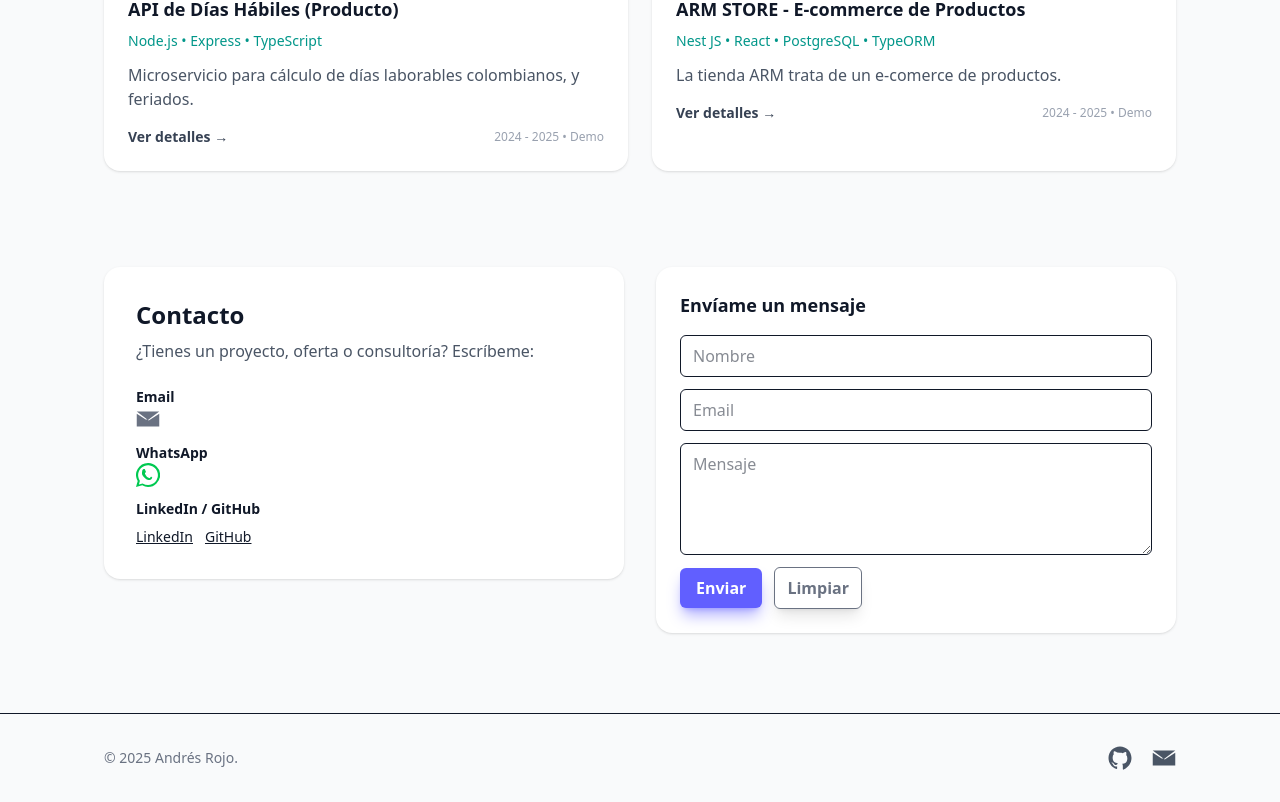
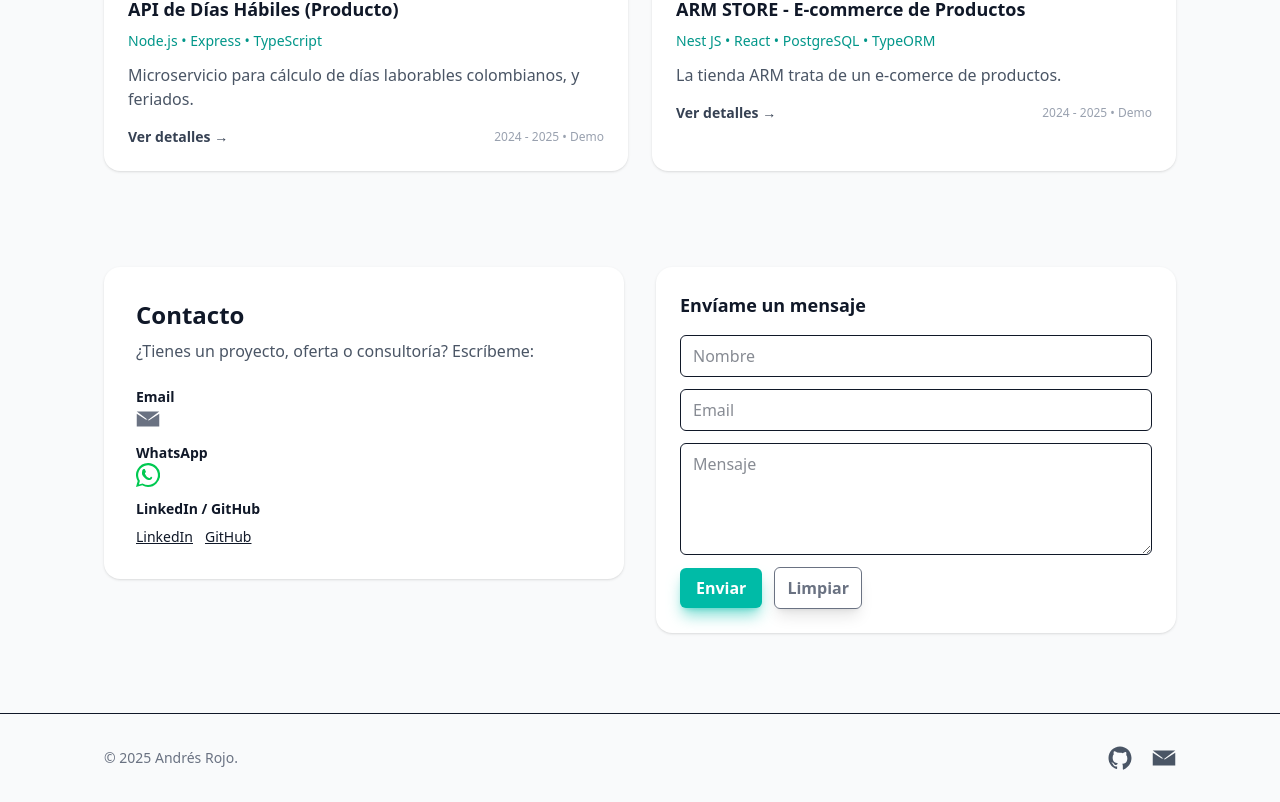
Before and after one commit to AndresRojo12/Portafolio, a React (Vite) app in the folder profesional_portafolio/: page / in a window 1280 px wide. Shown: the part 1809-2611 px from the top of the page. Built offline with nearby package versions, Linux system fonts and the light colour scheme; no server answers.

Commit message:
se actualiza estilo de colores

```diff
--- a/profesional_portafolio/src/App.tsx
+++ b/profesional_portafolio/src/App.tsx
@@ -530,7 +530,7 @@ export default function Portfolio() {
                   <div className="flex items-center gap-3">
                     <button
                       type="submit"
-                      className="bg-indigo-500 shadow-lg shadow-indigo-500/50 text-white px-4 py-2 rounded-md font-semibold"
+                      className="bg-teal-500 shadow-lg shadow-teal-500/50 text-white px-4 py-2 rounded-md font-semibold"
                     >
                       Enviar
                     </button>
```
